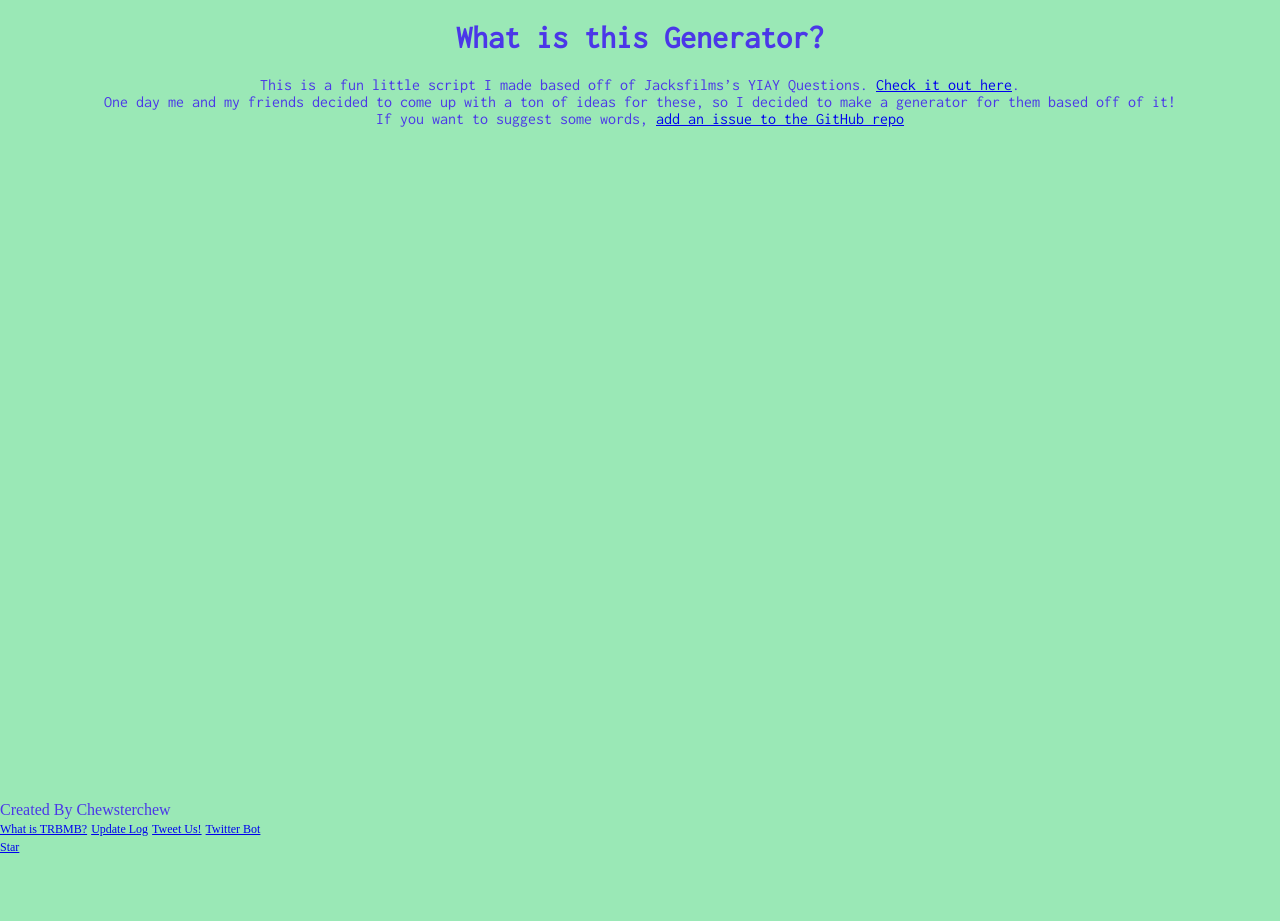
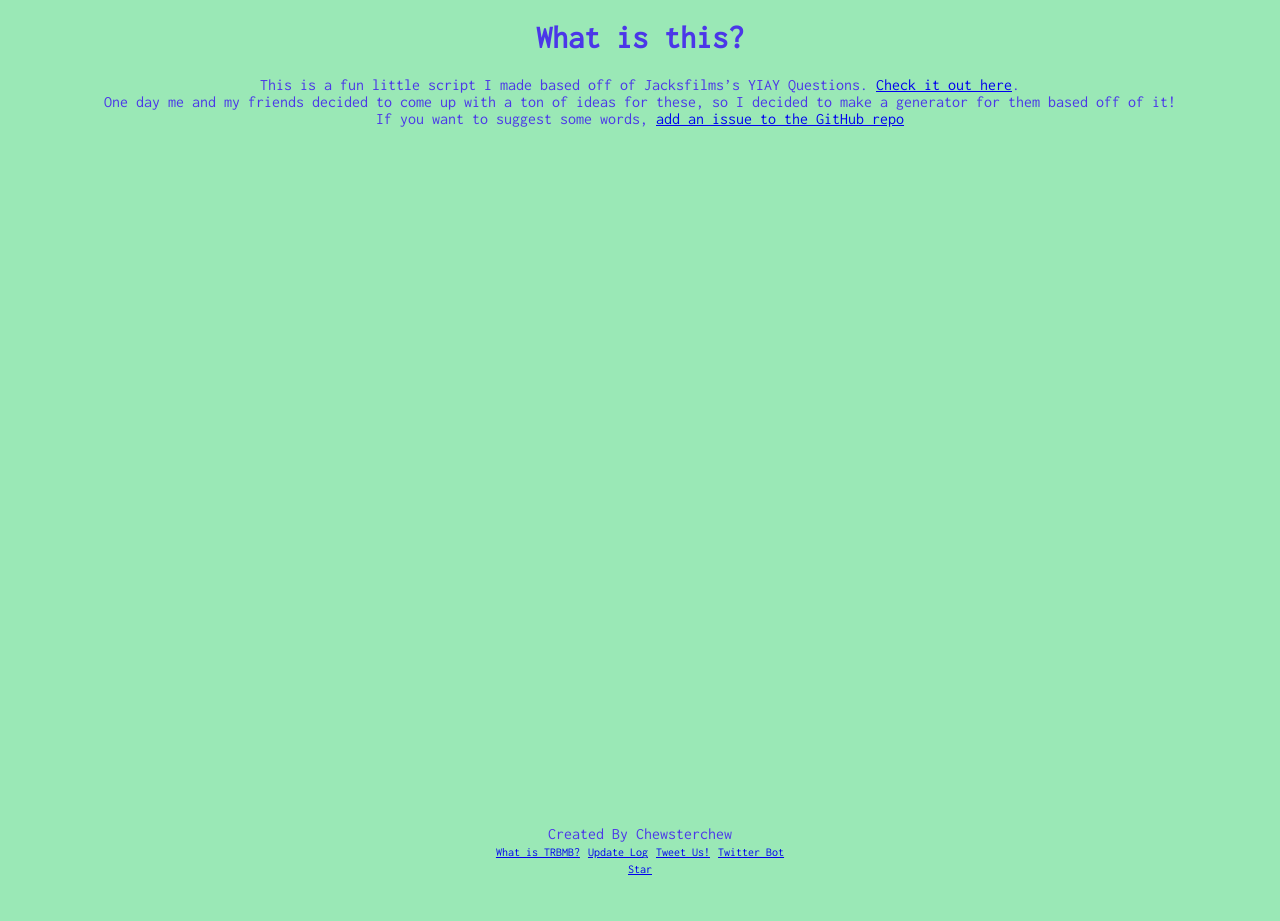
Before and after one commit to Chew/TRBMB-Gen, a Jekyll site: the page built from what.md, in a window 1280 px wide. Built offline with Jekyll 4.4.1, drawn with Linux system fonts in a browser that asks for light colours.

Commit message:
now using jekyll _includes to help with the footer. Fixes #2

```diff
--- /dev/null
+++ b/_includes/footer.html
@@ -0,0 +1,8 @@
+<footer>
+    Created By {{ site.creator }}</br>
+ <a href="what">What is {{ site.shortname }}?</a>
+ <a href="updatelog">Update Log</a>
+ <a href="http://ctt.ec/2Bofm">Tweet Us!</a>
+ <a href="http://twitter.com/TRBMBPhraseGen">Twitter Bot</a><br/>
+ <a class="github-button" href="https://github.com/{{ site.repourl }}" data-icon="octicon-star" data-count-href="/{{ site.repourl }}/stargazers" data-count-api="/repos/{{ site.repourl }}#stargazers_count" data-count-aria-label="# stargazers on GitHub" aria-label="Star this on GitHub">Star</a>
+</footer>
--- /dev/null
+++ b/_includes/head.html
@@ -0,0 +1,18 @@
+<head>
+   <meta charset="utf-8">
+   <meta name="viewport" content="width=device-width, initial-scale=1.0">
+   <link href='https://fonts.googleapis.com/css?family=Inconsolata' rel='stylesheet' type='text/css'>
+   <script src="changemessage.js"></script>
+   <script src="words.js"></script>
+   <link rel="stylesheet" href="style.css">
+   <html prefix="og: http://ogp.me/ns#">
+   <script async defer src="https://buttons.github.io/buttons.js"></script>
+   <title>{{ site.title }}</title>
+   <meta name="description" content="{{ site.title }}" >
+   <meta property="og:title" content="{{ site.title }}" />
+   <meta property="og:type" content="website" />
+   <meta property="og:url" content="{{ site.url }}" />
+   <meta property="og:description" content="{{ site.title }}" />
+   <meta property="og:locale" content="en_US" />
+   <meta property="og:site_name" content="{{ site.creator }}" />
+</head>
--- a/_layouts/info.html
+++ b/_layouts/info.html
@@ -1,21 +1,7 @@
 <!DOCTYPE html>
 <html lang="">
-<head>
-    <meta charset="utf-8">
-    <meta name="viewport" content="width=device-width, initial-scale=1.0">
-    <title>{{ page.title }}</title>
-    <link href='https://fonts.googleapis.com/css?family=Inconsolata' rel='stylesheet' type='text/css'>
-    <script src="main.js"></script>
-    <link rel="stylesheet" href="style.css">
-    <html prefix="og: http://ogp.me/ns#">
-    <meta name="description" content="{{ page.title }}" >
-    <meta property="og:title" content="{{ page.title }}" />
-    <meta property="og:type" content="website" />
-    <meta property="og:url" content="{{ site.url }}" />
-    <meta property="og:description" content="{{ page.title }}" />
-    <meta property="og:locale" content="en_US" />
-    <meta property="og:site_name" content="Chewsterchew" />
-</head>
+
+{% include head.html %}
 
 <body>
     <div id="wrapper">
@@ -23,17 +9,11 @@
             <h1>{{ page.title }}</h1>
         </header>
         <p>{{ content }}</p>
+
+
+
+{% include footer.html %}
      </div>
 
-
-     <footer>
-       Created By Chewsterchew</br>
-       <a href="what">What is TRBMB?</a>
-       <a href="updatelog">Update Log</a>
-       <a href="http://ctt.ec/2Bofm">Tweet Us!</a>
-       <a href="http://twitter.com/TRBMBPhraseGen">Twitter Bot</a><br/>
-       <a class="github-button" href="https://github.com/Chewsterchew/TRBMB-Gen" data-icon="octicon-star" data-count-href="/Chewsterchew/TRBMB-Gen/stargazers" data-count-api="/repos/Chewsterchew/TRBMB-Gen#stargazers_count" data-count-aria-label="# stargazers on GitHub" aria-label="Star this on GitHub">Star</a>
-
-     </footer>
 </body>
 </html>
--- a/what.md
+++ b/what.md
@@ -1,5 +1,5 @@
 ---
 layout: info
-title: What is this Generator?
+title: What is this?
 ---
 This is a fun little script I made based off of Jacksfilms's YIAY Questions. [Check it out here](https://www.youtube.com/watch?v=C7fS3RsFuUE).<br/> One day me and my friends decided to come up with a ton of ideas for these, so I decided to make a generator for them based off of it!<br/> If you want to suggest some words, [add an issue to the GitHub repo](http://github.com/Chewsterchew/TRBMB-Gen)
```
Also changed, not shown: _layouts/main.html (+3 -26 lines).
